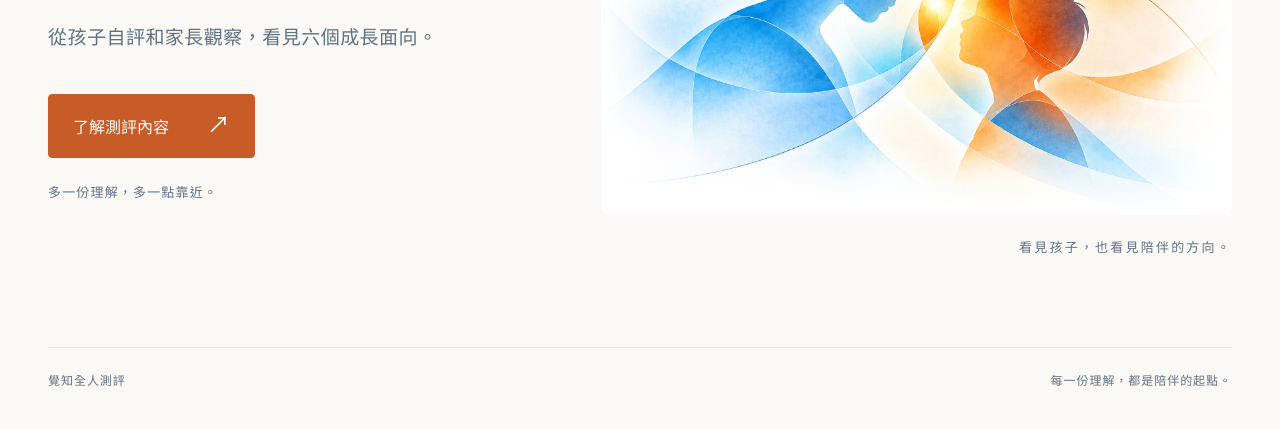
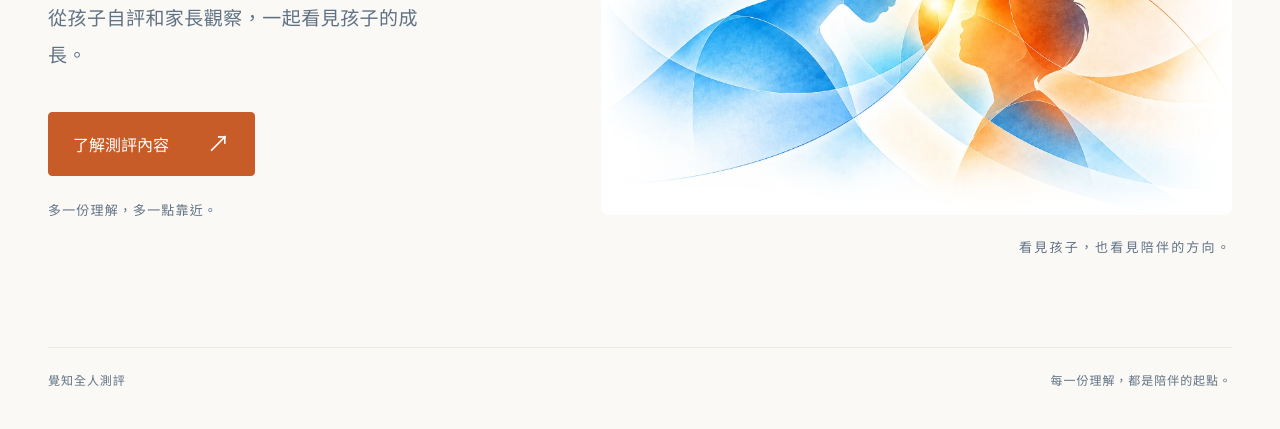
Before and after one commit to zwayadmin/first-website-demo, a plain HTML site: page index.html in a window 1280 px wide. Shown: the part 371-800 px from the top of the page. Drawn offline with Linux system fonts and the light colour scheme.

Commit message:
Update introduction sentence

```diff
--- a/index.html
+++ b/index.html
@@ -55,7 +55,7 @@
       <section aria-labelledby="title">
         <p class="eyebrow">讓陪伴，從理解開始</p>
         <h1 id="title">先懂孩子的心</h1>
-        <p class="intro">從孩子自評和家長觀察，看見六個成長面向。</p>
+        <p class="intro">從孩子自評和家長觀察，一起看見孩子的成長。</p>
         <a class="button" href="https://assessment-shop.z-way-edu.com/">了解測評內容<span class="arrow" aria-hidden="true">↗</span></a>
         <p class="note">多一份理解，多一點靠近。</p>
       </section>
```
